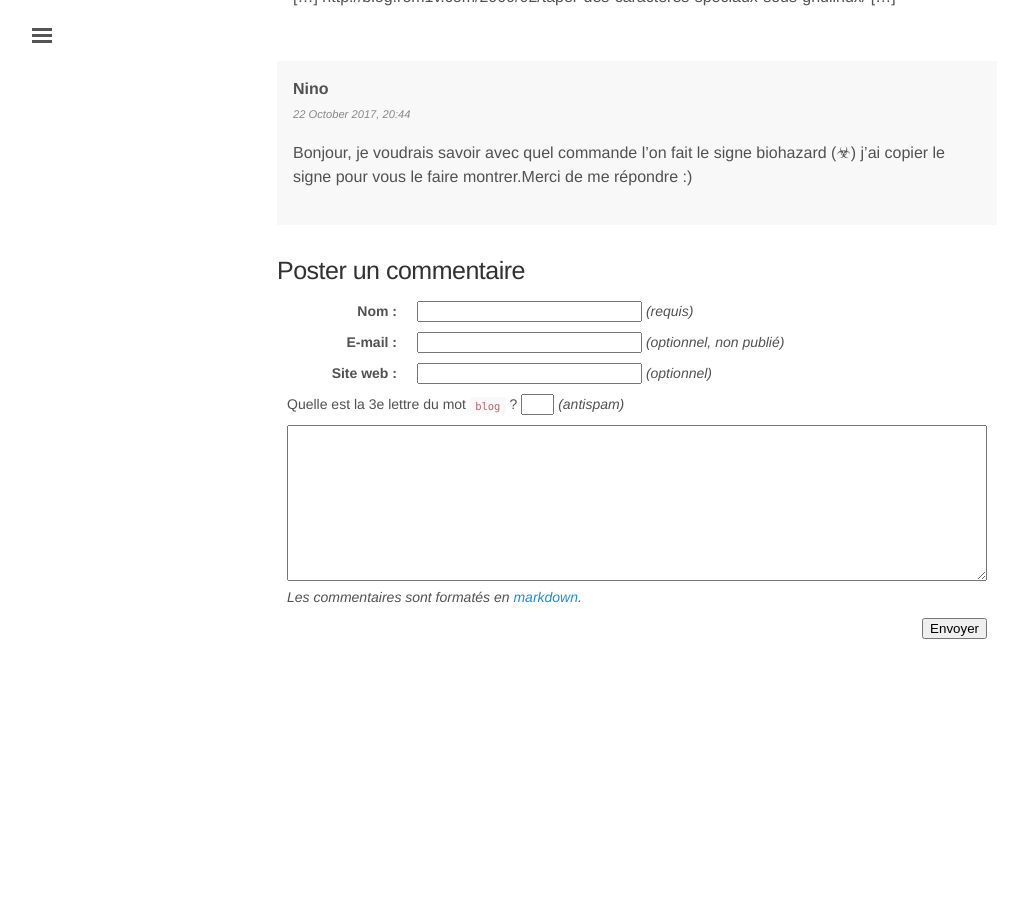
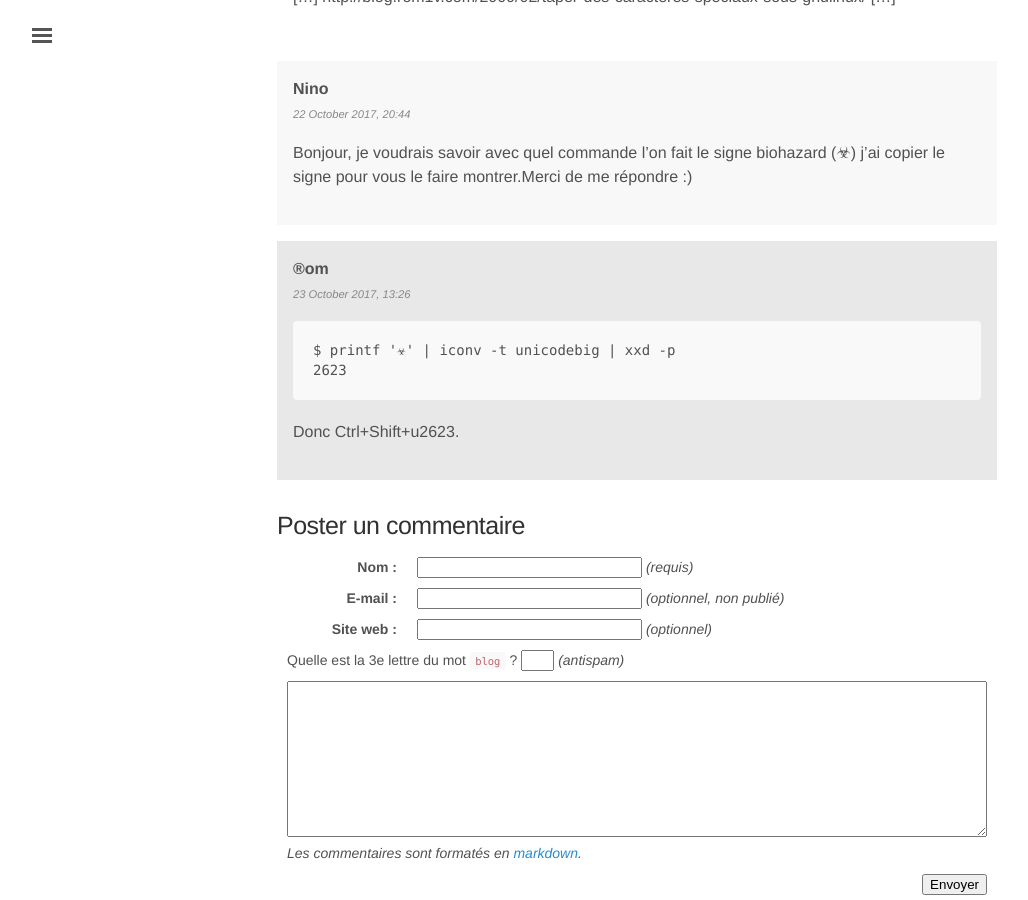
Before and after one commit to rom1v/blog.rom1v.com, a Jekyll site: the page built from _posts/2009-02-01-taper-des-caracteres-speciaux-sous-gnulinux.md, in a window 1280 px wide and 900 px high, scrolled down 11722 px. Shown: the whole window, without its empty margins (3-1031 px from the left). Built offline with Jekyll 4.4.1, drawn with Linux system fonts in a browser that asks for light colours; before the commit the page ends 12386 px from its top, so only the background shows below that.

Commit message:
Publish comment 36 for special chars

````diff
--- a/_data/comments-2009-02-taper-des-caracteres-speciaux-sous-gnulinux.yaml
+++ b/_data/comments-2009-02-taper-des-caracteres-speciaux-sous-gnulinux.yaml
@@ -353,3 +353,13 @@
   contents: |
     Bonjour, je voudrais savoir avec quel commande l'on fait le signe biohazard
     (☣) j'ai copier le signe pour vous le faire montrer.Merci de me répondre :)
+- id: 36
+  author: ®om
+  date: 2017-10-23 13:26:14+02:00
+  contents: |
+    ```
+    $ printf '☣' | iconv -t unicodebig | xxd -p
+    2623
+    ```
+
+    Donc Ctrl+Shift+u2623.
````
